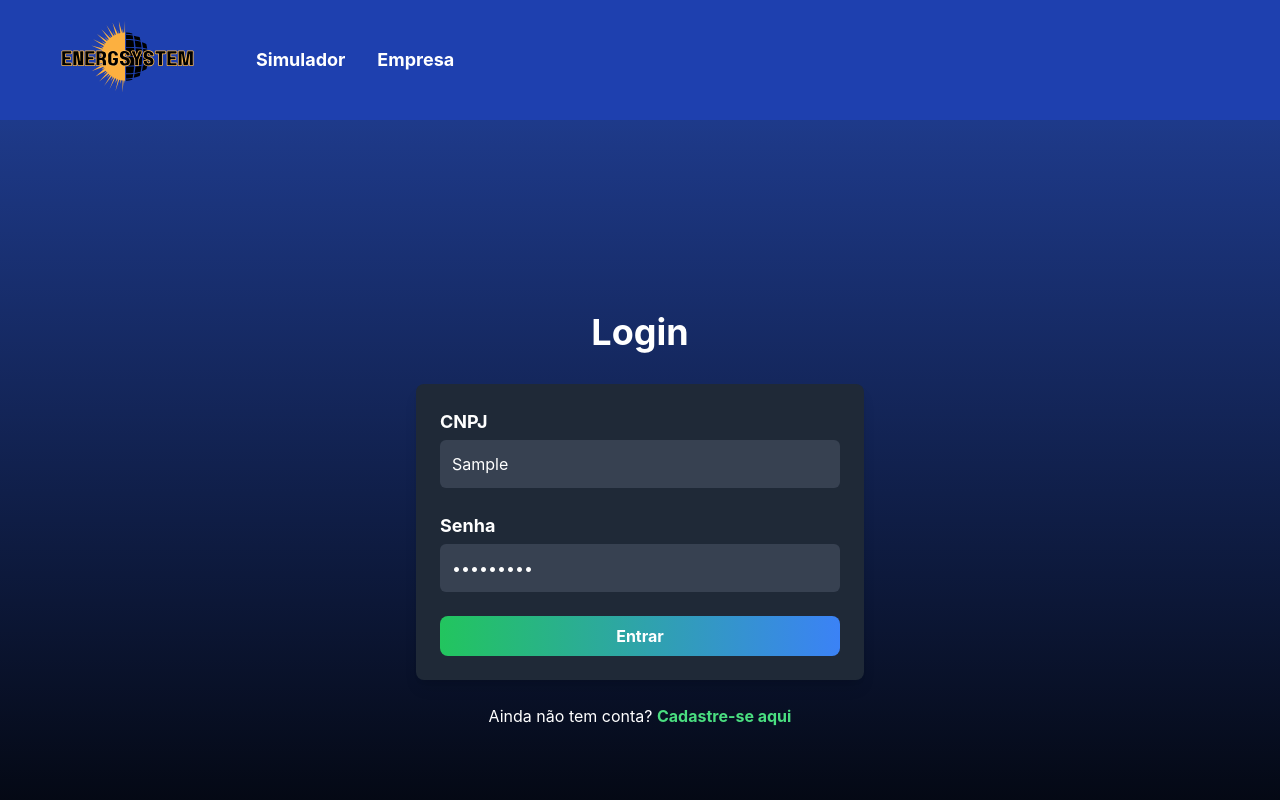
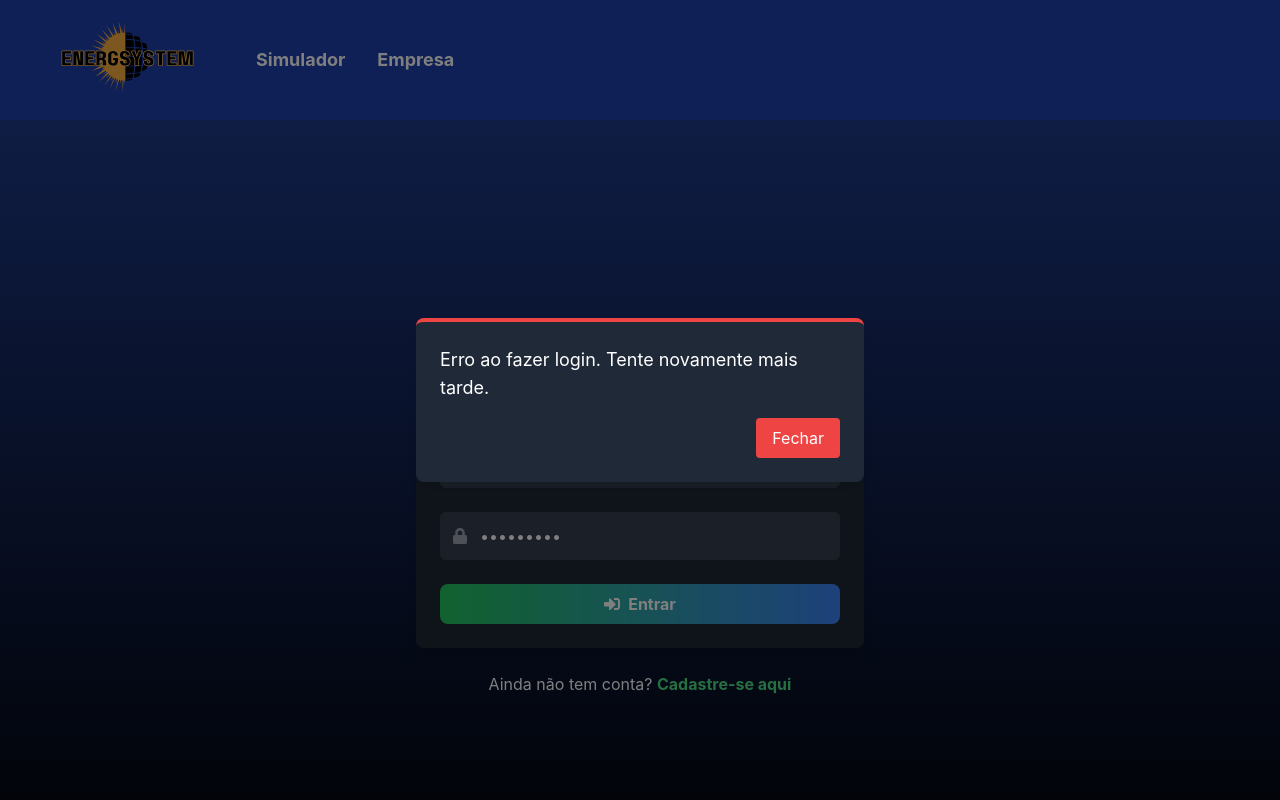
Before and after one commit to marcos3777/globalsolution, a Next.js app: page /login in a window 1280 px wide. Both pictures are taken after typing "Sample", "Sample123" into the empty fields and a click on the button "Entrar". Shown: the top 800 px of the page. Built offline with nearby package versions, Linux system fonts and the light colour scheme; no server answers.

Commit message:
Adicionados icones tela de login

```diff
--- a/src/app/login/page.tsx
+++ b/src/app/login/page.tsx
@@ -3,13 +3,20 @@
 
 import { useState } from "react";
 import { useRouter } from "next/navigation";
-import Link from 'next/link';
+import Link from "next/link";
+import { FaSignInAlt } from "react-icons/fa";
+import { FaBuilding, FaLock } from "react-icons/fa";
 
 export default function LoginPage() {
   const [cnpj, setCnpj] = useState("");
   const [senha, setSenha] = useState("");
 
   const navigate = useRouter();
+
+  // Estados para o Modal
+  const [isModalOpen, setIsModalOpen] = useState(false);
+  const [modalMessage, setModalMessage] = useState<string>("");
+  const [isSuccess, setIsSuccess] = useState<boolean>(false);
 
   const handleSubmit = async (e: React.FormEvent) => {
     e.preventDefault();
@@ -26,14 +33,24 @@ export default function LoginPage() {
       if (response.ok) {
         const data = await response.json();
         localStorage.setItem("empresaLogada", JSON.stringify(data));
-        navigate.push("/pagina-empresa"); // Usando navigate.push para redirecionar
+        setModalMessage("Login bem-sucedido! Redirecionando...");
+        setIsSuccess(true);
+        setIsModalOpen(true);
+        // Redirecionar após 1 segundo
+        setTimeout(() => {
+          navigate.push("/pagina-empresa");
+        }, 1000);
       } else {
         const errorData = await response.json();
-        alert(errorData.message || "CNPJ ou senha inválidos");
+        setModalMessage(errorData.message || "CNPJ ou senha inválidos.");
+        setIsSuccess(false);
+        setIsModalOpen(true);
       }
     } catch (error) {
       console.error("Erro ao fazer login:", error);
-      alert("Erro ao fazer login");
+      setModalMessage("Erro ao fazer login. Tente novamente mais tarde.");
+      setIsSuccess(false);
+      setIsModalOpen(true);
     }
   };
 
@@ -47,38 +64,28 @@ export default function LoginPage() {
           className="bg-gray-800 p-6 rounded-lg shadow-lg w-full space-y-6"
         >
 {/* CNPJ */}
-          <div>
-            <label
-              htmlFor="cnpj"
-              className="block text-lg font-bold text-white mb-1"
-            >
-              CNPJ
-            </label>
+<div className="relative flex items-center">
+  <FaBuilding className="absolute left-3 text-gray-400" />
   <input
     id="cnpj"
     type="text"
     placeholder="Digite seu CNPJ"
     value={cnpj}
     onChange={(e) => setCnpj(e.target.value)}
-              className="w-full p-3 rounded-md bg-gray-700 text-white focus:ring-2 focus:ring-green-500 focus:outline-none"
+    className="w-full pl-10 p-3 rounded-md bg-gray-700 text-white focus:ring-2 focus:ring-green-500 focus:outline-none"
   />
 </div>
 
 {/* Senha */}
-          <div>
-            <label
-              htmlFor="senha"
-              className="block text-lg font-bold text-white mb-1"
-            >
-              Senha
-            </label>
+<div className="relative flex items-center">
+  <FaLock className="absolute left-3 text-gray-400" />
   <input
     id="senha"
     type="password"
     placeholder="Digite sua senha"
     value={senha}
     onChange={(e) => setSenha(e.target.value)}
-              className="w-full p-3 rounded-md bg-gray-700 text-white focus:ring-2 focus:ring-green-500 focus:outline-none"
+    className="w-full pl-10 p-3 rounded-md bg-gray-700 text-white focus:ring-2 focus:ring-green-500 focus:outline-none"
   />
 </div>
 
@@ -86,9 +93,10 @@ export default function LoginPage() {
           <div>
             <button
               type="submit"
-              className="w-full bg-gradient-to-r from-green-500 to-blue-500 text-white font-bold py-2 px-4 rounded-lg hover:scale-105 transition-transform"
+              className="w-full bg-gradient-to-r from-green-500 to-blue-500 text-white font-bold py-2 px-4 rounded-lg hover:scale-105 transition-transform flex items-center justify-center space-x-2"
             >
-              Entrar
+              <FaSignInAlt />
+              <span>Entrar</span>
             </button>
           </div>
         </form>
@@ -106,6 +114,50 @@ export default function LoginPage() {
           </p>
         </div>
       </div>
+
+      {/* Componente Modal */}
+      {isModalOpen && (
+        <Modal
+          message={modalMessage}
+          isSuccess={isSuccess}
+          onClose={() => setIsModalOpen(false)}
+        />
+      )}
     </main>
   );
 }
+
+// Componente Modal
+interface ModalProps {
+  message: string;
+  isSuccess: boolean;
+  onClose: () => void;
+}
+
+const Modal: React.FC<ModalProps> = ({ message, isSuccess, onClose }) => {
+  return (
+    <div className="fixed inset-0 flex items-center justify-center bg-black bg-opacity-50 z-50">
+      <div
+        className={`bg-gray-800 rounded-lg shadow-lg p-6 w-11/12 max-w-md ${
+          isSuccess ? "border-t-4 border-green-500" : "border-t-4 border-red-500"
+        }`}
+      >
+        <p className={`text-white text-lg ${isSuccess ? "" : "text-red-400"}`}>
+          {message}
+        </p>
+        <div className="flex justify-end mt-4">
+          <button
+            onClick={onClose}
+            className={`px-4 py-2 rounded ${
+              isSuccess
+                ? "bg-green-500 hover:bg-green-600"
+                : "bg-red-500 hover:bg-red-600"
+            } text-white transition-colors`}
+          >
+            Fechar
+          </button>
+        </div>
+      </div>
+    </div>
+  );
+};
--- a/src/app/page.tsx
+++ b/src/app/page.tsx
@@ -15,6 +15,10 @@ export default function Home() {
   const [empresaSelecionada, setEmpresaSelecionada] = useState<Empresa | null>(null);
   const [valorConta, setValorConta] = useState<string>("");
   const [empresasCalculadas, setEmpresasCalculadas] = useState<EmpresaCalculada[]>([]);
+
+  // Estados para o Modal
+  const [isModalOpen, setIsModalOpen] = useState(false);
+  const [modalMessage, setModalMessage] = useState<string>("");
 
   type EmpresaCalculada = Empresa & {
     valorEstimado: number;
@@ -58,22 +62,22 @@ export default function Home() {
 
   const calcularValores = () => {
     if (!empresaSelecionada || !valorConta) {
-      alert(
-        "Por favor, selecione sua empresa atual e insira o valor da conta de luz."
-      );
+      setModalMessage("Por favor, selecione sua empresa atual e insira o valor da conta de luz.");
+      setIsModalOpen(true);
       return;
     }
 
     const valorContaNumero = parseFloat(valorConta);
     if (isNaN(valorContaNumero) || valorContaNumero <= 0) {
-      alert("Por favor, insira um valor válido para a conta de luz.");
+      setModalMessage("Por favor, insira um valor válido para a conta de luz.");
+      setIsModalOpen(true);
       return;
     }
 
-    const custoPorKwh = valorContaNumero / empresaSelecionada.kwh;
+    const custoPorKwh = valorContaNumero / parseFloat(empresaSelecionada.kwh.toString());
 
     const empresasComValores: EmpresaCalculada[] = empresas.map((empresa) => {
-      const valorEstimado = custoPorKwh * empresa.kwh;
+      const valorEstimado = custoPorKwh * parseFloat(empresa.kwh.toString());
 
       const diferencaPercentual =
         ((valorEstimado - valorContaNumero) / valorContaNumero) * 100;
@@ -309,6 +313,38 @@ export default function Home() {
           </div>
         )}
       </div>
+
+      {/* Componente Modal */}
+      {isModalOpen && (
+        <Modal
+          message={modalMessage}
+          onClose={() => setIsModalOpen(false)}
+        />
+      )}
     </main>
   );
 }
+
+// Componente Modal
+interface ModalProps {
+  message: string;
+  onClose: () => void;
+}
+
+const Modal: React.FC<ModalProps> = ({ message, onClose }) => {
+  return (
+    <div className="fixed inset-0 flex items-center justify-center bg-black bg-opacity-50 z-50">
+      <div className="bg-gray-800 rounded-lg shadow-lg p-6 w-11/12 max-w-md">
+        <p className="text-white mb-4">{message}</p>
+        <div className="flex justify-end space-x-4">
+          <button
+            onClick={onClose}
+            className="px-4 py-2 bg-gray-600 text-white rounded hover:bg-gray-700 transition-colors"
+          >
+            Fechar
+          </button>
+        </div>
+      </div>
+    </div>
+  );
+};
--- a/src/app/pagina-empresa/page.tsx
+++ b/src/app/pagina-empresa/page.tsx
@@ -24,6 +24,18 @@ export default function EmpresaPage() {
   const [empresaLogada, setEmpresaLogada] = useState<EmpresaLogada | null>(null);
   const navigate = useRouter();
 
+  // Estados para o Modal
+  const [isModalOpen, setIsModalOpen] = useState(false);
+  const [modalContent, setModalContent] = useState<{
+    title: string;
+    message: string;
+    onConfirm?: () => void;
+  }>({
+    title: "",
+    message: "",
+    onConfirm: undefined,
+  });
+
   useEffect(() => {
     const empresaData = localStorage.getItem("empresaLogada");
     if (empresaData) {
@@ -36,11 +48,12 @@ export default function EmpresaPage() {
   const handleDelete = async () => {
     if (!empresaLogada) return;
 
-    const confirmDelete = confirm(
-      "Tem certeza que deseja excluir sua conta? Você será redirecionado para a página inicial e precisará realizar o cadastro novamente."
-    );
-
-    if (confirmDelete) {
+    // Configurar o conteúdo do modal para confirmação
+    setModalContent({
+      title: "Confirmação de Exclusão",
+      message:
+        "Tem certeza que deseja excluir sua conta? Você será redirecionado para a página inicial e precisará realizar o cadastro novamente.",
+      onConfirm: async () => {
         try {
           const response = await fetch(`/api/empresas/${empresaLogada.empresa.id}`, {
             method: "DELETE",
@@ -48,17 +61,33 @@ export default function EmpresaPage() {
 
           if (response.ok) {
             localStorage.removeItem("empresaLogada");
-          alert("Conta excluída com sucesso. Você será redirecionado para a página inicial.");
+            setModalContent({
+              title: "Sucesso",
+              message:
+                "Conta excluída com sucesso. Você será redirecionado para a página inicial.",
+            });
+            // Redirecionar após um breve intervalo para mostrar a mensagem
+            setTimeout(() => {
               navigate.push("/");
+            }, 2000);
           } else {
             const errorData = await response.json();
-          alert(errorData.message || "Erro ao excluir a conta. Tente novamente mais tarde.");
+            setModalContent({
+              title: "Erro",
+              message: errorData.message || "Erro ao excluir a conta. Tente novamente mais tarde.",
+            });
           }
         } catch (error) {
           console.error("Erro ao excluir a conta:", error);
-        alert("Erro ao excluir a conta. Tente novamente mais tarde.");
+          setModalContent({
+            title: "Erro",
+            message: "Erro ao excluir a conta. Tente novamente mais tarde.",
+          });
         }
-    }
+      },
+    });
+
+    setIsModalOpen(true);
   };
 
   if (!empresaLogada) {
@@ -70,7 +99,7 @@ export default function EmpresaPage() {
   return (
     <main className="bg-gradient-to-b from-blue-900 to-black min-h-screen p-6 text-white font-inter">
       <div className="max-w-7xl mx-auto">
-        {/* Nome da Empresa Logada */}
+        {/* Título da Empresa Logada */}
         <h1 className="text-3xl font-bold mb-6 text-center">
           Bem-vindo, {empresa.nome}
         </h1>
@@ -119,6 +148,54 @@ export default function EmpresaPage() {
           </p>
         </div>
       </div>
+
+      {/* Componente Modal */}
+      {isModalOpen && (
+        <Modal
+          title={modalContent.title}
+          message={modalContent.message}
+          onClose={() => setIsModalOpen(false)}
+          onConfirm={modalContent.onConfirm}
+        />
+      )}
     </main>
   );
 }
+
+// Componente Modal
+interface ModalProps {
+  title: string;
+  message: string;
+  onClose: () => void;
+  onConfirm?: () => void;
+}
+
+const Modal: React.FC<ModalProps> = ({ title, message, onClose, onConfirm }) => {
+  return (
+    <div className="fixed inset-0 flex items-center justify-center bg-black bg-opacity-50 z-50">
+      <div className="bg-gray-800 rounded-lg shadow-lg p-6 w-11/12 max-w-md">
+        <h2 className="text-2xl font-bold mb-4">{title}</h2>
+        <p className="text-gray-300 mb-6">{message}</p>
+        <div className="flex justify-end space-x-4">
+          <button
+            onClick={onClose}
+            className="px-4 py-2 bg-gray-600 text-white rounded hover:bg-gray-700 transition-colors"
+          >
+            Fechar
+          </button>
+          {onConfirm && (
+            <button
+              onClick={() => {
+                onConfirm();
+                onClose();
+              }}
+              className="px-4 py-2 bg-red-500 text-white rounded hover:bg-red-600 transition-colors"
+            >
+              Confirmar
+            </button>
+          )}
+        </div>
+      </div>
+    </div>
+  );
+};
```
Lines whose indentation alone changed are shown as unchanged.
